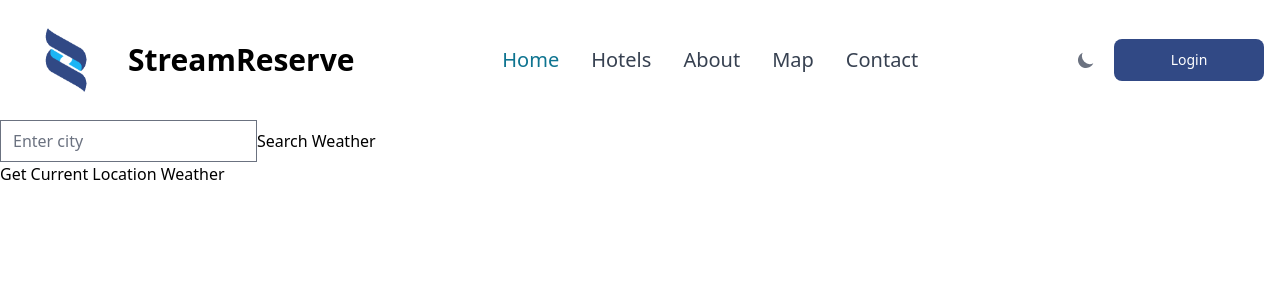
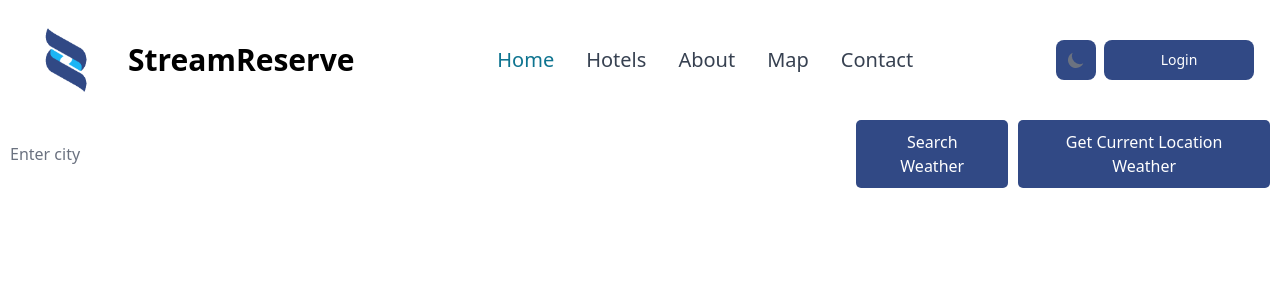
Before and after one commit to ShehanGit/Agricultural-weather-forecasting-System, a React (Create React App) app in the folder frontend/weatherforecastingsystem/: page / in a window 1280 px wide. Shown: the top 300 px of the page. Built offline with nearby package versions, Linux system fonts and the light colour scheme.

Commit message:
basic css added

```diff
--- a/frontend/weatherforecastingsystem/src/pages/CurrentWeather.jsx
+++ b/frontend/weatherforecastingsystem/src/pages/CurrentWeather.jsx
@@ -1,6 +1,7 @@
 import React, { useState } from 'react';
 import NavBar from '../components/NavBar';
 
+import './WeatherApp.css';
 
 function WeatherApp() {
   const [weather, setWeather] = useState(null);
@@ -27,7 +28,7 @@ function WeatherApp() {
   };
 
   const fetchWeatherByCity = async () => {
-    const apiKey = '1eceee44619179169ee5a912cc84231f';  // Use your API key
+    const apiKey = '1eceee44619179169ee5a912cc84231f';
     const url = `https://api.openweathermap.org/data/2.5/weather?q=${city}&appid=${apiKey}&units=metric`;
 
     try {
@@ -61,8 +62,10 @@ function WeatherApp() {
 
   return (
     <div>
-        <NavBar/>
-      <div>
+    <NavBar />
+    <div className="weather-container">
+
+      <div className="input-container">
         <input
           type="text"
           value={city}
@@ -70,11 +73,12 @@ function WeatherApp() {
           placeholder="Enter city"
         />
         <button onClick={fetchWeatherByCity}>Search Weather</button>
+
+        <button onClick={handleGetLocation}>Get Current Location Weather</button>
       </div>
-      <button onClick={handleGetLocation}>Get Current Location Weather</button>
-      {error && <p>Error: {error}</p>}
+      {error && <p className="error">Error: {error}</p>}
       {weather && (
-        <div>
+        <div className="weather-details">
           <h1>Weather in {weather.name}</h1>
           <p>Temperature: {weather.main.temp}°C</p>
           <p>Feels Like: {weather.main.feels_like}°C</p>
@@ -89,6 +93,7 @@ function WeatherApp() {
         </div>
       )}
     </div>
+    </div>
   );
 }
 
--- /dev/null
+++ b/frontend/weatherforecastingsystem/src/pages/WeatherApp.css
@@ -0,0 +1,56 @@
+  /* Input container */
+  .input-container, .button-container {
+    display: flex;
+    justify-content: center;
+    margin-bottom: 20px;
+  }
+
+  input[type="text"] {
+    padding: 10px;
+    border: none;
+    border-radius: 5px;
+    width: 70%;
+    margin-right: 10px;
+  }
+
+  button {
+    padding: 10px 20px;
+    border: none;
+    border-radius: 5px;
+    background: #314985;
+    color: #fff;
+    font-size: 16px;
+    cursor: pointer;
+    margin-right: 10px;
+
+  }
+
+  button:hover {
+    background: #0072ff;
+  }
+
+  /* Error message */
+  .error {
+    color: #ff6b6b;
+    text-align: center;
+    margin-bottom: 20px;
+  }
+
+  /* Weather details */
+  .weather-details {
+    text-align: center;
+  }
+
+  .weather-details h1 {
+    margin: 10px 0;
+    font-size: 28px;
+  }
+
+  .weather-details p {
+    margin: 5px 0;
+    font-size: 18px;
+  }
+
+  .weather-details p span {
+    font-weight: bold;
+  }
```
Lines whose indentation alone changed are shown as unchanged.
